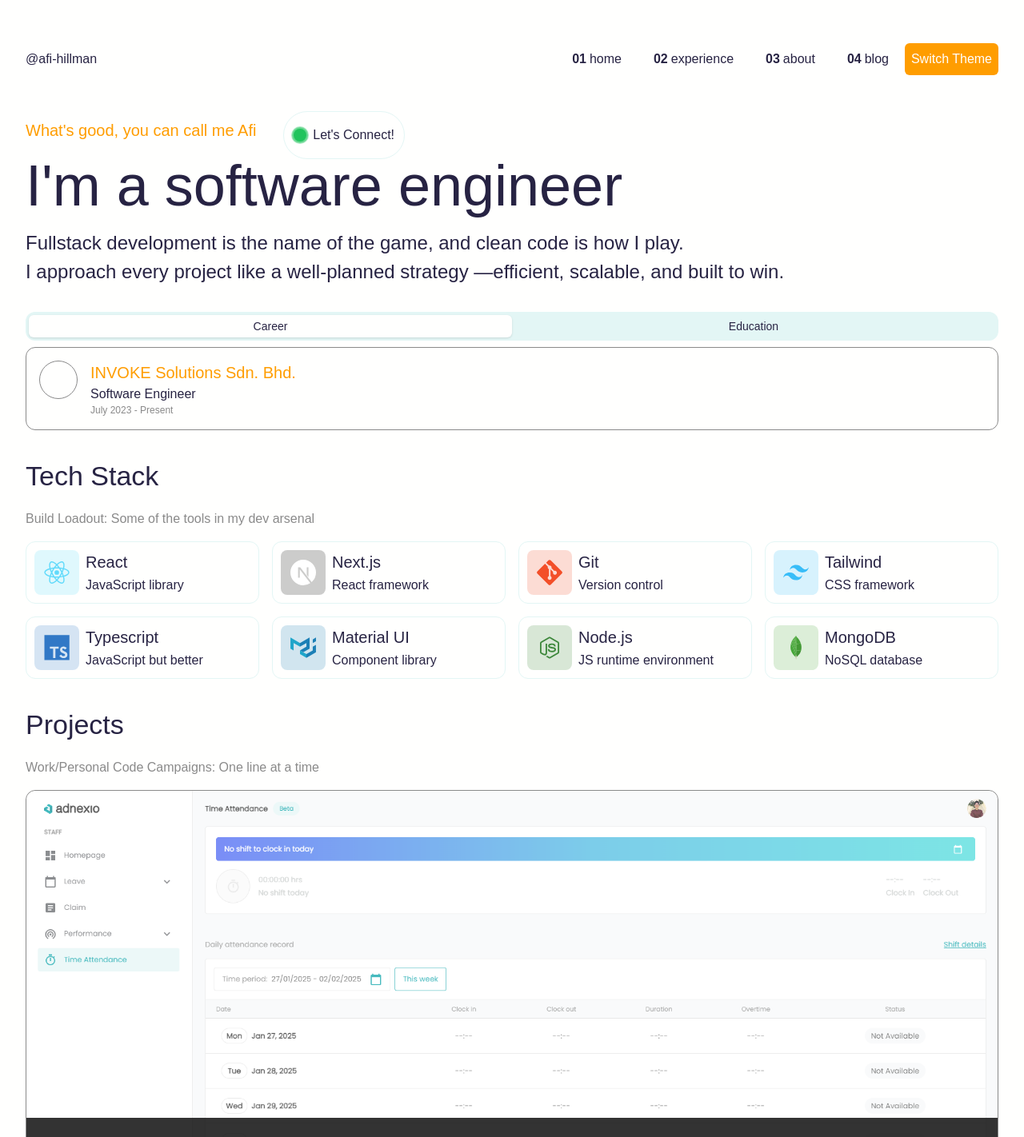
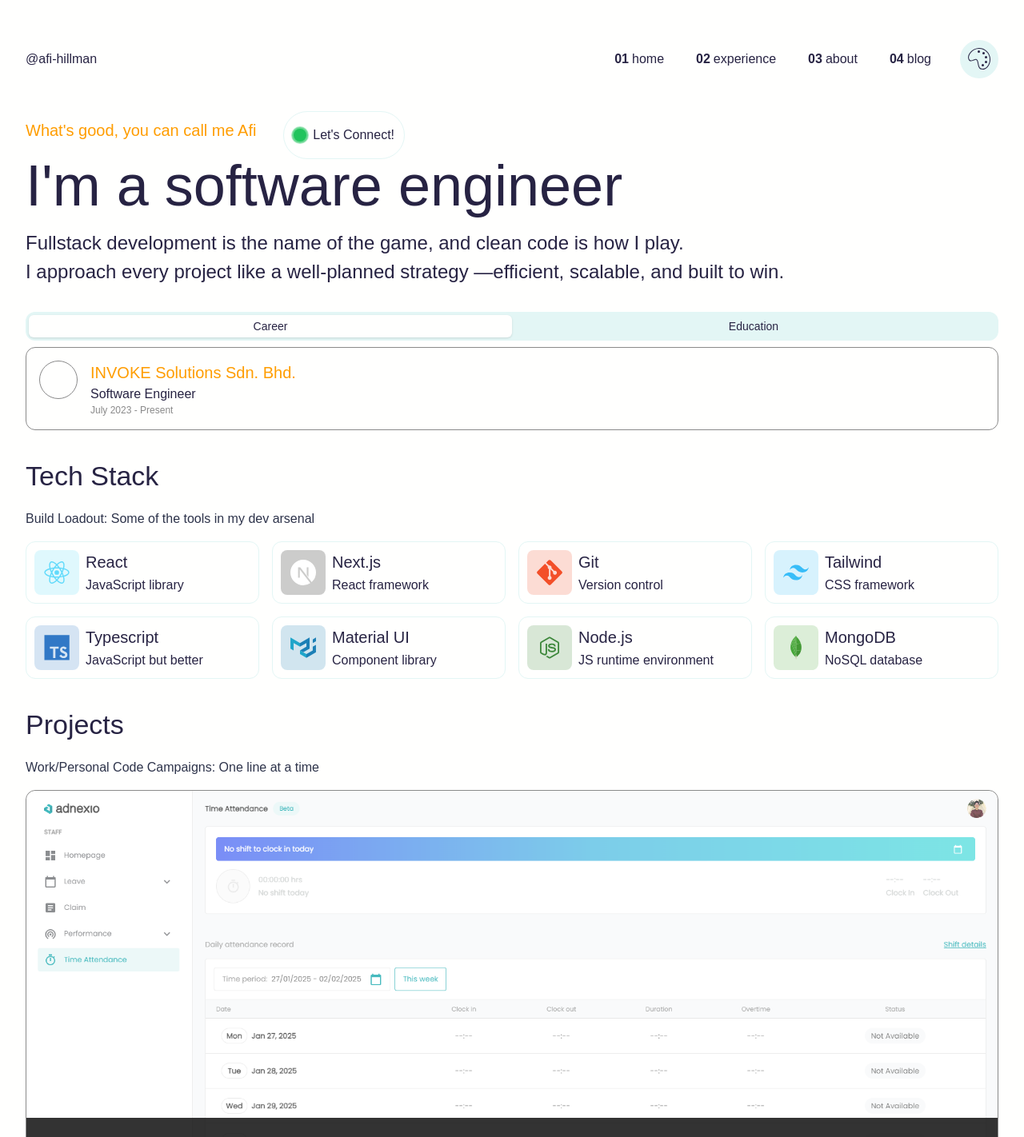
Before and after one commit to afi-hillman/my-portfolio, a Next.js app: page / in a window 1280 px wide. Shown: the top 1422 px of the page at 80% size. Built offline with nearby package versions, Linux system fonts and the light colour scheme.

Commit message:
update theme

```diff
--- a/src/app/globals.css
+++ b/src/app/globals.css
@@ -49,7 +49,7 @@
     --color-bg-offset: #f2ede9;
     --color-text: #41474c;
     --color-text-offset: #757d84;
-    --color-ring: #e3f6f5;
+    --color-ring: #e8e0d9;
     --color-border: #e8e0d9;
     --color-primary: #99c221;
     --color-primary-offset: #6e910a;
--- a/src/app/page.tsx
+++ b/src/app/page.tsx
@@ -101,7 +101,7 @@
       <div className="space-y-4 w-full">
         <div className="space-y-4">
           <h2>Tech Stack</h2>
-          <p className="text-border">
+          <p className="text-foreground-offset">
             Build Loadout: Some of the tools in my dev arsenal
           </p>
         </div>
@@ -109,7 +109,7 @@
           {techStack.map((tech, index) => (
             <div
               key={index}
-              className="flex flex-grow gap-2 rounded-xl p-2.5 border border-ring hover:bg-ring duration-300"
+              className="flex flex-grow gap-2 rounded-xl p-2.5 border border-ring hover:bg-muted duration-300"
             >
               <div className={`p-3 rounded-lg w-fit ${tech.bgColor}`}>
                 {tech.icon}
@@ -126,7 +126,7 @@
       <div className="space-y-4 w-full">
         <div className="space-y-4">
           <h2>Projects</h2>
-          <p className="text-border">
+          <p className="text-foreground-offset">
             Work/Personal Code Campaigns: One line at a time
           </p>
         </div>
--- a/src/components/ContactButton.tsx
+++ b/src/components/ContactButton.tsx
@@ -3,7 +3,7 @@
 const ContactButton = () => {
   return (
     <a href="mailto:afi.hillman17@gmail.com">
-      <div className="rounded-full border-ring border py-4 px-3 h-[60px] flex gap-2 items-center hover:bg-ring hover:text-primary-foreground duration-300 cursor-pointer transform transition-transform hover:-rotate-12 origin-bottom-left">
+      <div className="rounded-full border-ring border py-4 px-3 h-[60px] flex gap-2 items-center hover:bg-muted hover:text-primary-foreground duration-300 cursor-pointer transform transition-transform hover:-rotate-12 origin-bottom-left">
         <div className="relative rounded-full bg-green-500 w-4 h-4">
           <div className="rounded-full absolute bg-green-500 animate-ping w-4 h-4"></div>
         </div>
--- a/src/components/ThemeSwitcher.tsx
+++ b/src/components/ThemeSwitcher.tsx
@@ -25,11 +25,22 @@
   };
 
   return (
-    <button
+    <div
+      className="flex items-center justify-center w-12 h-12 ml-4 rounded-full bg-background-offset text-primary-foreground"
       onClick={nextTheme}
-      className="p-2 bg-primary text-white rounded-md"
     >
-      Switch Theme
-    </button>
+      <svg
+        xmlns="http://www.w3.org/2000/svg"
+        width="32px"
+        height="32px"
+        viewBox="0 0 32 32"
+        className="cursor-pointer"
+      >
+        <path
+          fill="currentColor"
+          d="M15.5 8a1.5 1.5 0 1 0 0-3a1.5 1.5 0 0 0 0 3m7.5.5a1.5 1.5 0 1 1-3 0a1.5 1.5 0 0 1 3 0m1.5 6.5a1.5 1.5 0 1 0 0-3a1.5 1.5 0 0 0 0 3m1.5 4.5a1.5 1.5 0 1 1-3 0a1.5 1.5 0 0 1 3 0M20.5 25a1.5 1.5 0 1 0 0-3a1.5 1.5 0 0 0 0 3M15.809 2.001c-4.319 0-8.219 2.212-10.743 5.052c-2.5 2.813-3.78 6.407-2.52 9.181c.337.74.74 1.288 1.212 1.666c.478.382 1.003.57 1.545.621c1.048.1 2.16-.315 3.147-.715l.399-.164c.88-.362 1.667-.686 2.38-.766c.394-.044.73-.007 1.022.122c.29.128.578.366.847.797c.413.66.663 1.562.874 2.625c.076.383.148.792.222 1.213c.123.705.252 1.44.415 2.131c.265 1.123.642 2.24 1.306 3.154c.676.93 1.634 1.63 3.011 1.93c2.731.598 5.532-.647 7.616-2.953c2.09-2.312 3.51-5.736 3.51-9.65c0-7.867-6.377-14.244-14.243-14.244M3.457 15.821c-1.017-2.236-.042-5.405 2.356-8.103C8.187 5.048 11.829 3 15.809 3c7.314 0 13.244 5.93 13.244 13.244c0 3.676-1.335 6.858-3.253 8.98c-1.923 2.127-4.382 3.145-6.66 2.647c-1.129-.247-1.879-.803-2.416-1.542c-.548-.755-.887-1.72-1.142-2.796c-.158-.671-.275-1.343-.393-2.02c-.075-.427-.15-.857-.236-1.289c-.213-1.074-.49-2.133-1.007-2.96c-.356-.57-.788-.959-1.29-1.181c-.498-.22-1.023-.26-1.538-.201c-.866.097-1.8.483-2.662.84l-.382.156c-1.017.413-1.908.72-2.677.647a1.85 1.85 0 0 1-1.015-.407c-.318-.254-.635-.66-.925-1.299"
+        />
+      </svg>
+    </div>
   );
 }
--- a/tailwind.config.ts
+++ b/tailwind.config.ts
@@ -101,7 +101,9 @@
     extend: {
       colors: {
         background: "var(--color-bg)",
+        "background-offset": "var(--color-bg-offset)",
         foreground: "var(--color-text)",
+        "foreground-offset": "var(--color-text-offset)",
         border: "var(--color-border)",
         primary: "var(--color-primary)",
         "primary-offset": "var(--color-primary-offset)",
```
Also changed, not shown: src/components/NavMenu.tsx (+0 -14 lines).
